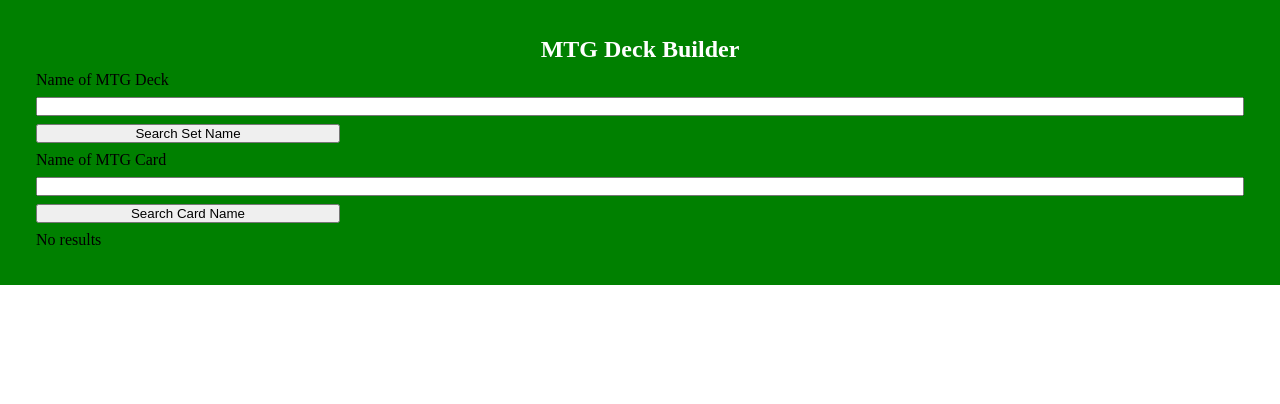
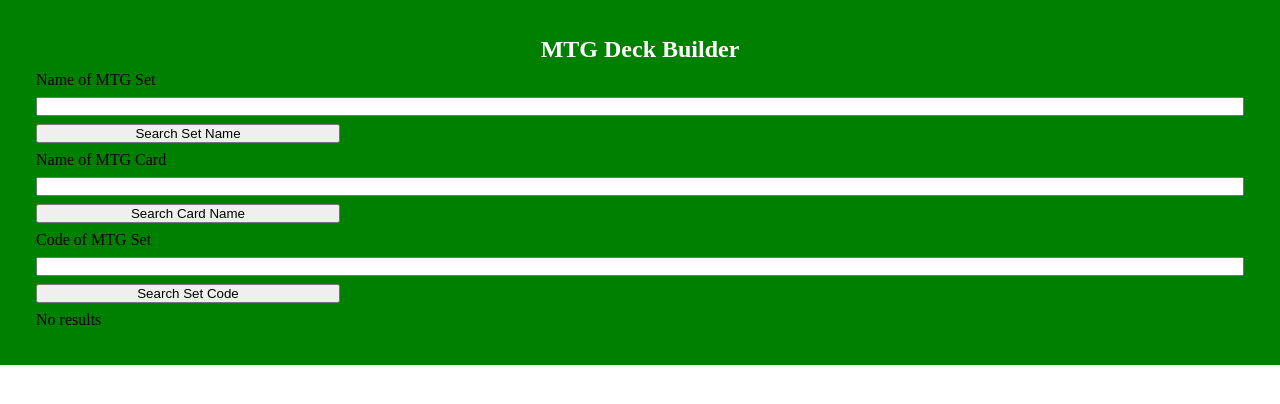
Before and after one commit to Hradwan5597/mtg-deck-builder, a React (Create React App) app: page / in a window 1280 px wide. Shown: the top 404 px of the page. Built offline with nearby package versions, Linux system fonts and the light colour scheme.

Commit message:
added onClick listener for card code search, added filled out fetch() command

```diff
--- a/src/App.js
+++ b/src/App.js
@@ -9,16 +9,21 @@
   const [setNames, setCardSetName] = useState([]);
   const [searchResults, setSearchResults] = useState(["sahku","mah","bowss"]);
 
-  const onSearchByCardName = () => {
+  const onSearchByCardName = () =>
+  {
     DataBaseService.searchForCardByName(document.getElementById("card-name").value);
-    // setCardNames()
 
   }
 
-  const onSearchBySetName = () => {
+  const onSearchBySetName = () =>
+  {
     DataBaseService.searchForSetByName(document.getElementById("set-name").value);
-    // setCardSetName()
 
+  }
+
+  const onSearchBySetCode = () =>
+  {
+    DataBaseService.searchForSetByCode(document.getElementById("set-code").value);
   }
 
   const onSearchClick = (event) =>
@@ -31,6 +36,9 @@
       case "card-name-button":
         onSearchByCardName();
         break;
+      case "set-code-button":
+        onSearchBySetCode();
+        break;
       default:
         console.log("Bad input")
         break;
@@ -40,12 +48,15 @@
   return (
     <div className="App">
       <h2>MTG Deck Builder</h2>
-      <label htmlFor="set-name">Name of MTG Deck</label>
+      <label htmlFor="set-name">Name of MTG Set</label>
       <input type="text" id="set-name" name="set-name" minLength="25" maxLength="50"/>
       <button id="set-name-button" onClick={onSearchClick}>Search Set Name</button>
       <label htmlFor="card-name">Name of MTG Card</label>
       <input type="text" id="card-name" name="card-name" minLength="15" maxLength="25"/>
       <button id="card-name-button" onClick={onSearchClick}>Search Card Name</button>
+      <label htmlFor="card-code">Code of MTG Set</label>
+      <input type="text" id="card-code" name="card-code" minLength="3" maxLength="8"></input>
+      <button id="card-code-button" onClick={onSearchClick}>Search Set Code</button>
 
     <ListView searchResults={searchResults}/>
 
--- a/src/services/DataBaseService.js
+++ b/src/services/DataBaseService.js
@@ -24,7 +24,14 @@
 
 const searchForSetByCode = (setCode, callbackFunction) =>
 {
-    fetch();
+    let requestObject = {method: "POST", headers: {"Content-Type":"application/json"}, body: JSON.stringify({setCode: setCode})}
+    fetch("http://localhost:8080/search-set-by-name", requestObject)
+    .then(response => {
+        response.json()
+        .then(result => {
+            console.log(result)
+        })
+    });
 }
 
 export const DataBaseService =
```
